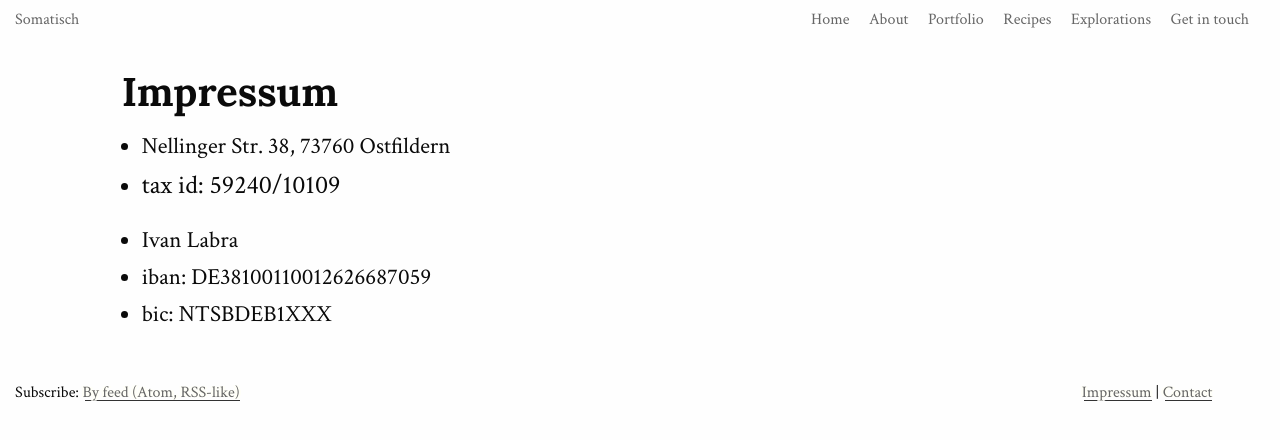
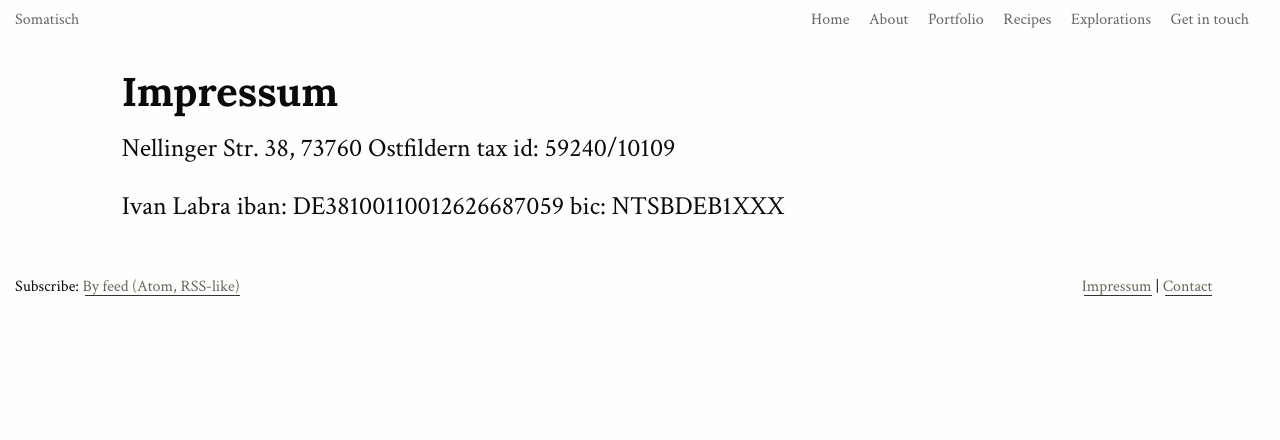
Before and after one commit to somatisch/somatisch-site, a Jekyll site: the page built from impressum.md, in a window 1280 px wide. Shown: the top 440 px of the page. Built offline with Jekyll 4.4.1, drawn with Linux system fonts in a browser that asks for light colours; nearby versions of some CDN libraries.

```diff
--- a/impressum.md
+++ b/impressum.md
@@ -4,9 +4,9 @@ title: Impressum
 ---
 ## Impressum
 
-- Nellinger Str. 38, 73760 Ostfildern
-- tax id: 59240/10109
+Nellinger Str. 38, 73760 Ostfildern
+tax id: 59240/10109
 
-- Ivan Labra
-- iban: DE38100110012626687059
-- bic: NTSBDEB1XXX
+Ivan Labra
+iban: DE38100110012626687059
+bic: NTSBDEB1XXX
```
